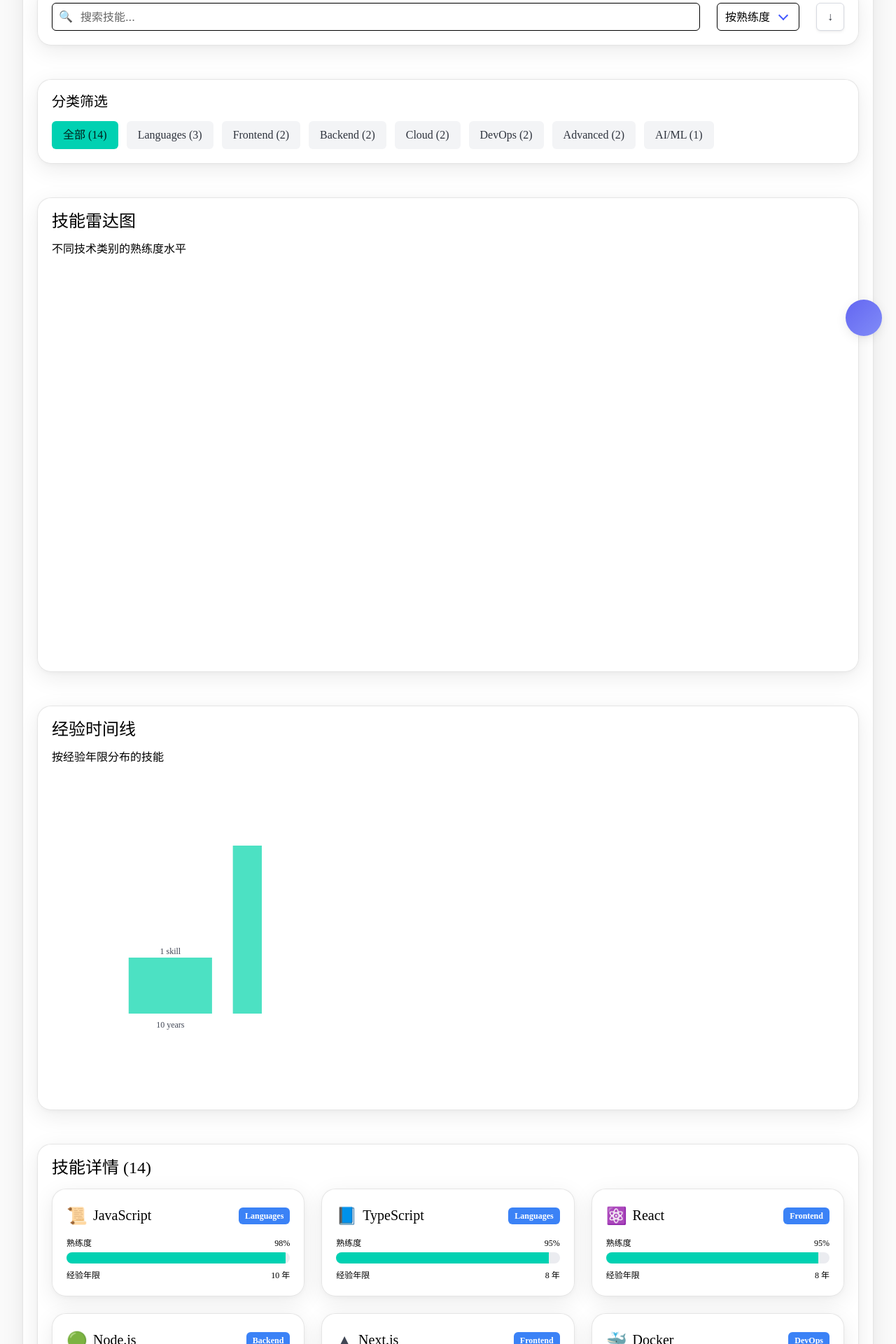
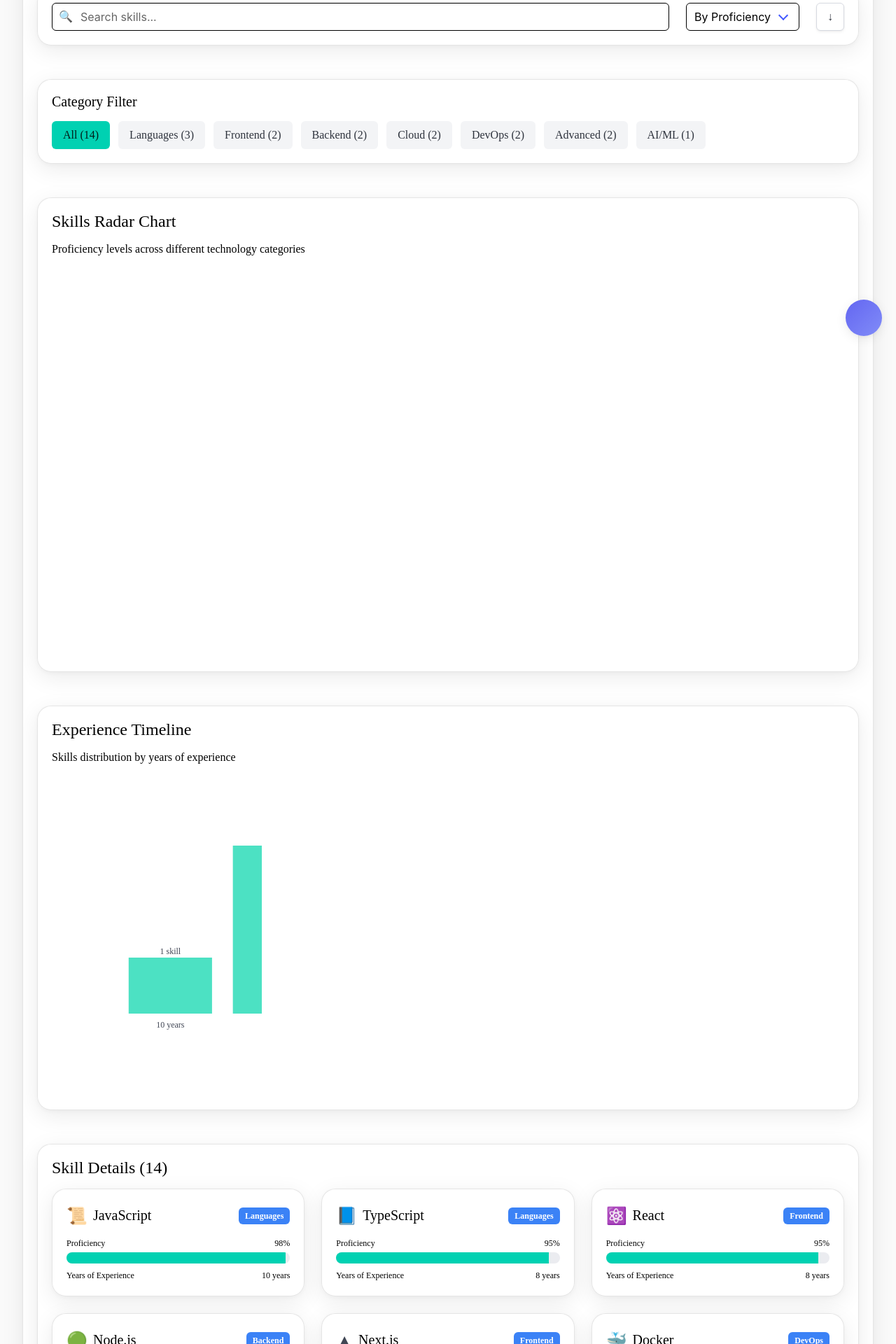
Before and after one commit to xiaooye/Project-Resume, a Next.js app: page /skills in a window 1280 px wide. Shown: the part 300-2220 px from the top of the page at 70% size. Built offline with nearby package versions, Linux system fonts and the light colour scheme.

Commit message:
Fix text contrast and translate all text to English in skills page

```diff
--- a/components/skills/SkillsPage.tsx
+++ b/components/skills/SkillsPage.tsx
@@ -304,7 +304,7 @@ export default function SkillsPage() {
                   <input
                     className="input"
                     type="text"
-                    placeholder="搜索技能..."
+                    placeholder="Search skills..."
                     value={searchQuery}
                     onChange={(e) => setSearchQuery(e.target.value)}
                     aria-label="Search skills"
@@ -324,10 +324,10 @@ export default function SkillsPage() {
                       onChange={(e) => setSortBy(e.target.value as SortOption)}
                       aria-label="Sort by"
                     >
-                      <option value="level">按熟练度</option>
-                      <option value="name">按名称</option>
-                      <option value="years">按经验</option>
-                      <option value="category">按分类</option>
+                      <option value="level">By Proficiency</option>
+                      <option value="name">By Name</option>
+                      <option value="years">By Experience</option>
+                      <option value="category">By Category</option>
                     </select>
                   </div>
                 </div>
@@ -351,7 +351,7 @@ export default function SkillsPage() {
 
         {/* Category Filter */}
         <div className="box liquid-glass-card mb-6">
-          <h2 className="title is-5 mb-4 liquid-glass-text">分类筛选</h2>
+          <h2 className="title is-5 mb-4 liquid-glass-text">Category Filter</h2>
           <div className="field is-grouped is-grouped-multiline">
             <div className="control">
               <button
@@ -360,7 +360,7 @@ export default function SkillsPage() {
                 aria-label="Show all skills"
                 aria-pressed={selectedCategory === "all"}
               >
-                全部 ({skillsData.length})
+                All ({skillsData.length})
               </button>
             </div>
             {categories.map((category) => {
@@ -383,8 +383,8 @@ export default function SkillsPage() {
 
         {/* Radar Chart */}
         <div className="box liquid-glass-card mb-6">
-          <h2 className="title is-4 mb-4 liquid-glass-text">技能雷达图</h2>
-          <p className="subtitle is-6 mb-4 liquid-glass-text">不同技术类别的熟练度水平</p>
+          <h2 className="title is-4 mb-4 liquid-glass-text">Skills Radar Chart</h2>
+          <p className="subtitle is-6 mb-4 liquid-glass-text">Proficiency levels across different technology categories</p>
           <svg
             ref={radarChartRef}
             width="100%"
@@ -419,8 +419,8 @@ export default function SkillsPage() {
 
         {/* Experience Timeline */}
         <div className="box liquid-glass-card mb-6">
-          <h2 className="title is-4 mb-4 liquid-glass-text">经验时间线</h2>
-          <p className="subtitle is-6 mb-4 liquid-glass-text">按经验年限分布的技能</p>
+          <h2 className="title is-4 mb-4 liquid-glass-text">Experience Timeline</h2>
+          <p className="subtitle is-6 mb-4 liquid-glass-text">Skills distribution by years of experience</p>
           <svg
             ref={timelineRef}
             width="100%"
@@ -433,11 +433,11 @@ export default function SkillsPage() {
         {/* Skills Grid */}
         <div className="box liquid-glass-card">
           <h2 className="title is-4 mb-4 liquid-glass-text">
-            技能详情 ({filteredAndSortedSkills.length})
+            Skill Details ({filteredAndSortedSkills.length})
           </h2>
           {filteredAndSortedSkills.length === 0 ? (
             <div className="notification is-info">
-              <p>没有找到匹配的技能。请尝试其他搜索条件。</p>
+              <p className="liquid-glass-text">No matching skills found. Please try different search criteria.</p>
             </div>
           ) : (
             <div className={`columns is-multiline ${isMobile ? "is-mobile" : ""}`}>
@@ -476,7 +476,7 @@ export default function SkillsPage() {
                       </div>
                       <div className="mb-2">
                         <div className="is-flex is-justify-content-space-between mb-1">
-                          <span className="liquid-glass-text is-size-7">熟练度</span>
+                          <span className="liquid-glass-text is-size-7">Proficiency</span>
                           <span className="liquid-glass-text is-size-7">{skill.level}%</span>
                         </div>
                         <progress
@@ -489,8 +489,8 @@ export default function SkillsPage() {
                         </progress>
                       </div>
                       <div className="is-flex is-justify-content-space-between">
-                        <span className="liquid-glass-text is-size-7">经验年限</span>
-                        <span className="liquid-glass-text is-size-7">{skill.yearsOfExperience} 年</span>
+                        <span className="liquid-glass-text is-size-7">Years of Experience</span>
+                        <span className="liquid-glass-text is-size-7">{skill.yearsOfExperience} years</span>
                       </div>
                     </div>
                   </motion.div>
@@ -528,7 +528,7 @@ export default function SkillsPage() {
                     <span className="mr-3" style={{ fontSize: "2rem" }} aria-hidden="true">
                       {getSkillIcon(selectedSkill.name)}
                     </span>
-                    <p className="modal-card-title" id="skill-modal-title">
+                    <p className="modal-card-title liquid-glass-text" id="skill-modal-title">
                       {selectedSkill.name}
                     </p>
                   </div>
@@ -541,13 +541,13 @@ export default function SkillsPage() {
                 <section className="modal-card-body">
                   <div className="content">
                     <div className="field">
-                      <label className="label">分类</label>
+                      <label className="label liquid-glass-text">Category</label>
                       <div className="control">
                         <span className="tag is-info is-large">{selectedSkill.category}</span>
                       </div>
                     </div>
                     <div className="field">
-                      <label className="label">熟练度</label>
+                      <label className="label liquid-glass-text">Proficiency</label>
                       <div className="control">
                         <progress
                           className="progress is-primary is-large"
@@ -557,26 +557,26 @@ export default function SkillsPage() {
                         >
                           {selectedSkill.level}%
                         </progress>
-                        <p className="help">{selectedSkill.level}%</p>
+                        <p className="help liquid-glass-text">{selectedSkill.level}%</p>
                       </div>
                     </div>
                     <div className="field">
-                      <label className="label">经验年限</label>
+                      <label className="label liquid-glass-text">Years of Experience</label>
                       <div className="control">
-                        <p className="is-size-5">{selectedSkill.yearsOfExperience} 年</p>
+                        <p className="is-size-5 liquid-glass-text">{selectedSkill.yearsOfExperience} years</p>
                       </div>
                     </div>
                     <div className="field">
-                      <label className="label">技能等级</label>
+                      <label className="label liquid-glass-text">Skill Level</label>
                       <div className="control">
                         <span className="tag is-success is-large">
                           {selectedSkill.level >= 90
-                            ? "专家"
+                            ? "Expert"
                             : selectedSkill.level >= 75
-                            ? "高级"
+                            ? "Advanced"
                             : selectedSkill.level >= 60
-                            ? "中级"
-                            : "初级"}
+                            ? "Intermediate"
+                            : "Beginner"}
                         </span>
                       </div>
                     </div>
@@ -588,7 +588,7 @@ export default function SkillsPage() {
                     onClick={() => setSelectedSkill(null)}
                     aria-label="Close modal"
                   >
-                    关闭
+                    Close
                   </button>
                 </footer>
               </motion.div>
```
Also changed, not shown: data/skills.ts (+4 -4 lines).
